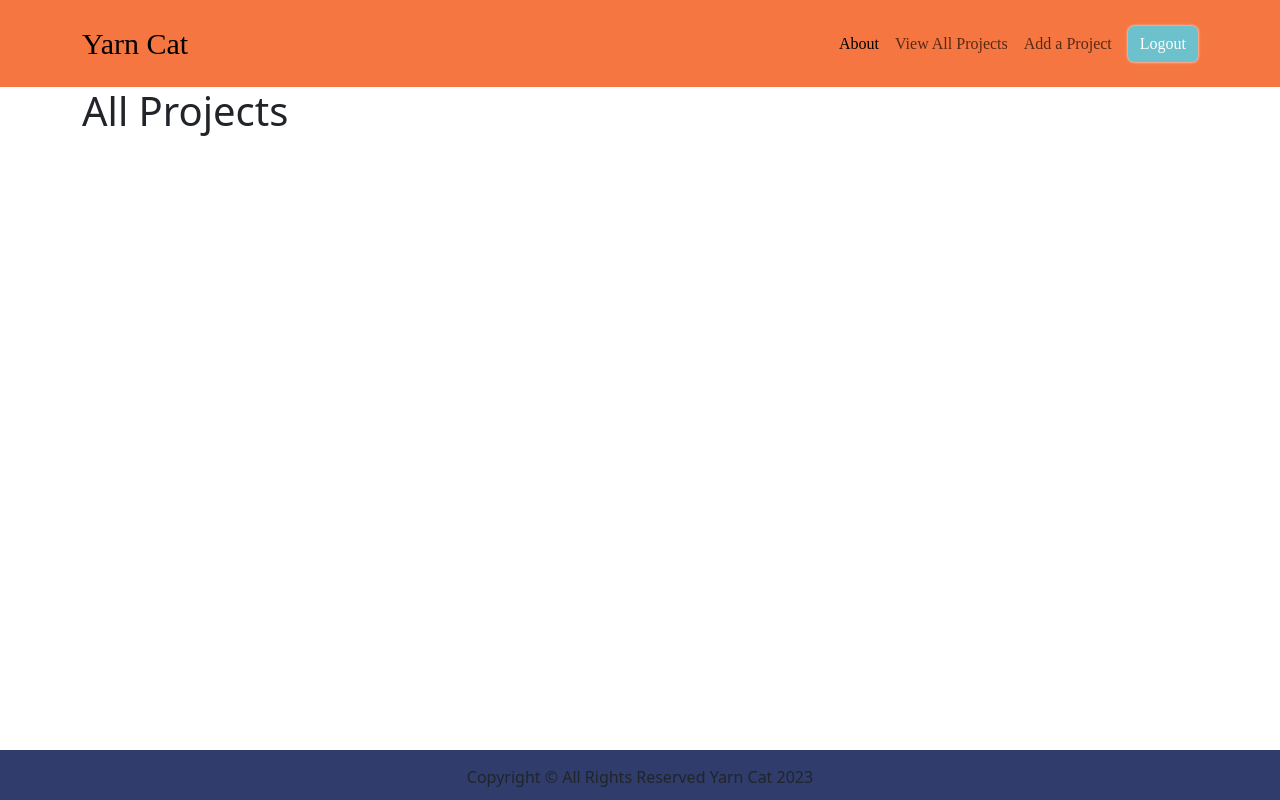
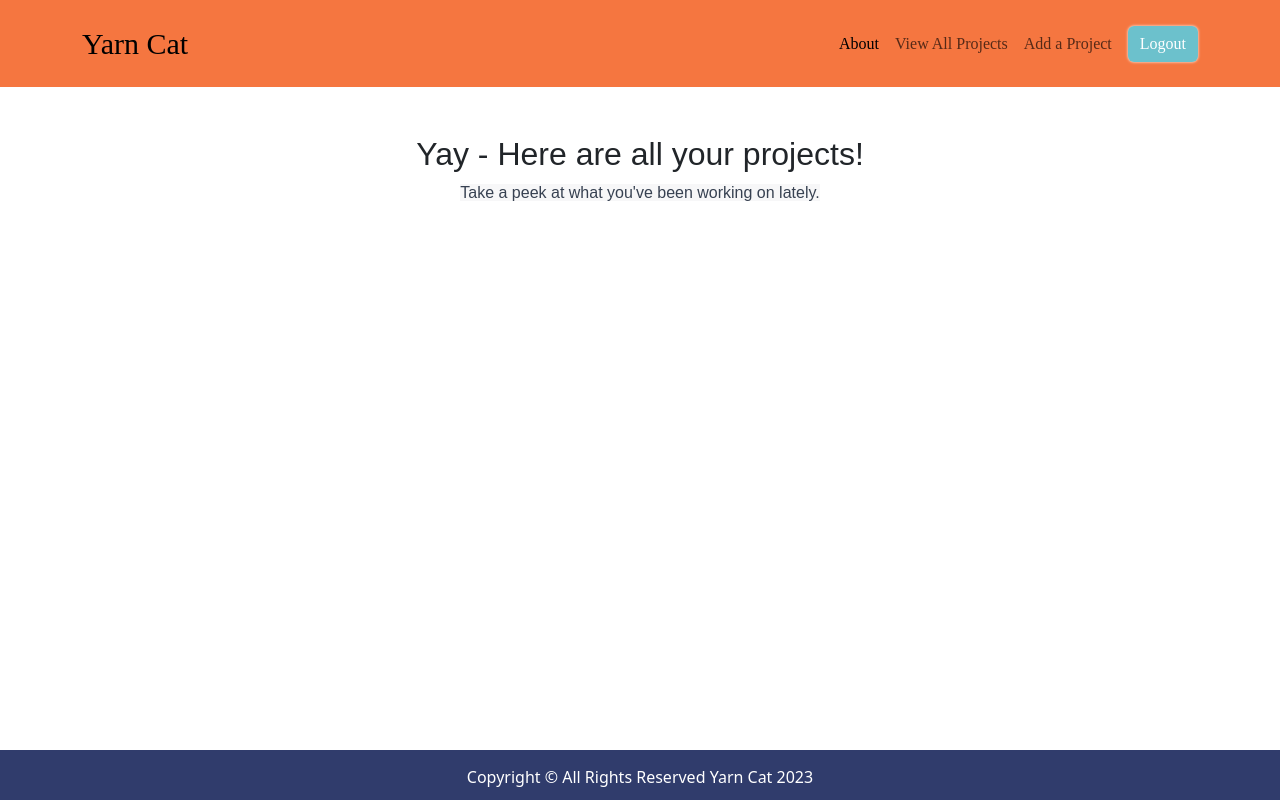
Before and after one commit to illnessink/yarn_cat, a Django app: page /projects/ in a window 1280 px wide. Run offline with Django 4.2, Linux system fonts and the light colour scheme; the visitor is signed in with stand-in values (Sample User, id 1); data that the repository does not hold is empty; some libraries are stand-ins or nearby versions; some web fonts are replaced.

Commit message:
wip: styles index page

```diff
--- a/main_app/static/css/style.css
+++ b/main_app/static/css/style.css
@@ -25,20 +25,9 @@ main {
 
 #footer_p {
     margin: 0;
+    color: white;
 }
 
-div.card.small {
-    display:inline-block;
-    overflow: visible;
-    background-color: white;
-    border-radius: 5px;
+img {
+    object-fit: cover;
 }
-
-.card {
-    padding: 5px;
-}
-
-#card_name {
-    padding: 5px;
-    text-align: center;
-}
--- a/main_app/templates/projects/index.html
+++ b/main_app/templates/projects/index.html
@@ -5,24 +5,30 @@
 {% endblock %}
 
 {% block content %}
- <h1>All Projects</h1>
 
- <div class="row">
- {% for project in projects %}
-     <div class="col s12 m7 l3 cards-container">
-         <div class="card small">
-                <a href="{% url 'projects_detail' project.id %}">
-                <div class="card-image">
-                    {% if project.photo_set.first.url %}
-                    <img src="{{project.photo_set.first.url}}">
-                    {% else %}
-                    <img src="https://images.pexels.com/photos/1279813/pexels-photo-1279813.jpeg">
-                    {% endif %}
-                </div>
+ <div class="container py-4 py-xl-5">
+    <div class="row mb-5" style>
+        <div class="col-md-8 col-xl-6 text-center mx-auto">
+            <h2 style="font-family: Epilogue, sans-serif;">Yay - Here are all your projects!</h2>
+            <p style="font-family: Epilogue, sans-serif;">
+                <span style="color: rgb(55, 65, 81); background-color: rgb(247, 247, 248);">Take a peek at what you&#39;ve been working on lately.</span>
+            </p>
+        </div>
+    </div>
+    <div class="row gy-4 row-cols-1 row-cols-md-2 row-cols-xl-3">
+         {% for project in projects %}
+         <div class="col">
+             <div>
+                 <a href="{% url 'projects_detail' project.id %}">
+                {% if project.photo_set.first.url %}
+                <img class="rounded img-fluid d-block w-100 object-fit-cover" style="height: 200px;" src="{{project.photo_set.first.url}}" />
+                {% else %}
+                <img class="rounded img-fluid d-block w-100 object-fit-cover" style="height: 200px;" src="https://images.pexels.com/photos/1279813/pexels-photo-1279813.jpeg" />
+                {% endif %}
                 </a>
-                <div id="card_name"class="card-content">
-                    <span class="card-title">{{ project.name }}</span>
-                    <p>Type: {{project.type }}</p>
+                <div class="py-4">
+                    <h4>{{ project.name }}</h4>
+                    <p>{{project.type }}</p>
                 </div>
             </div>
         </div>
```
